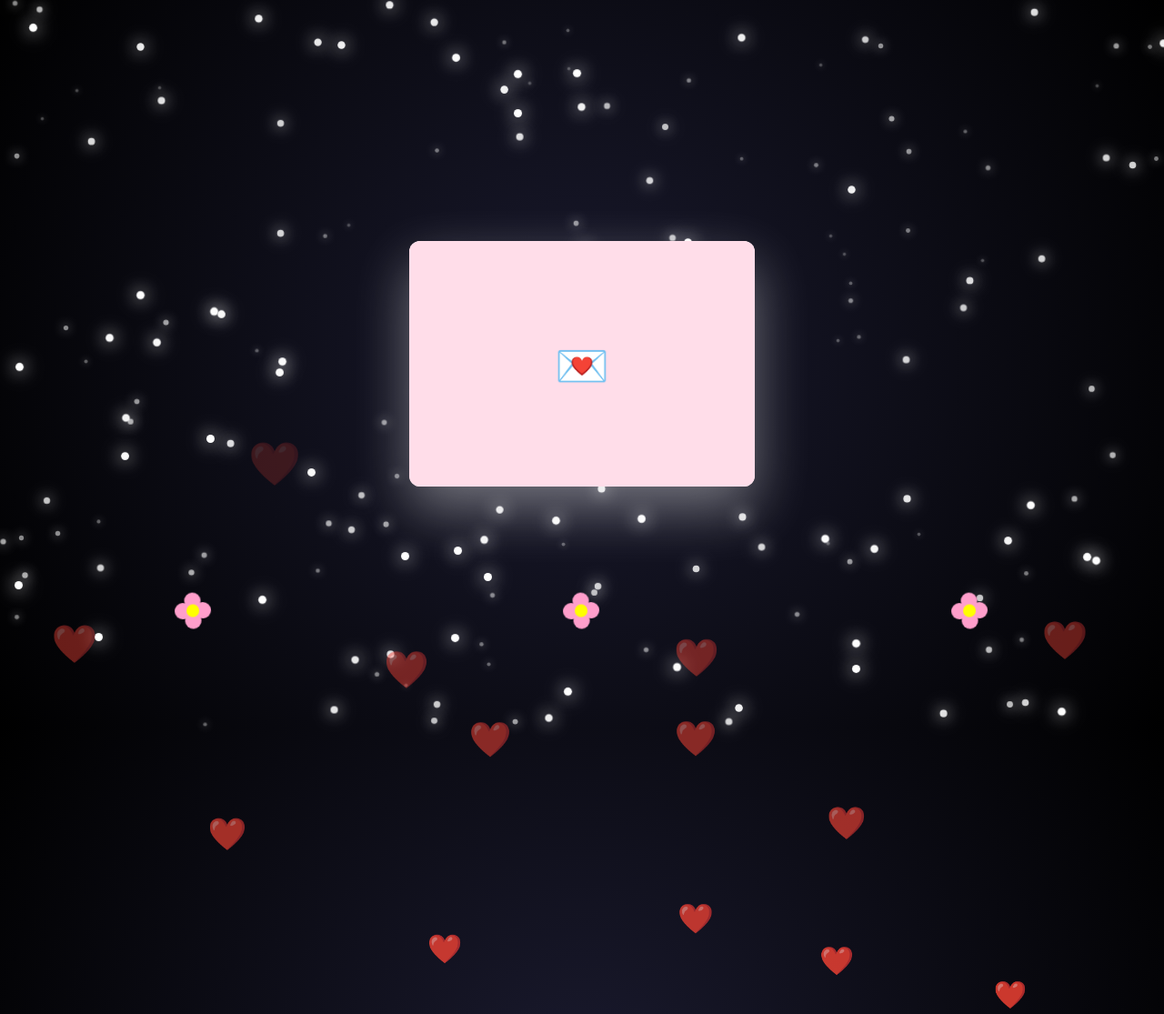
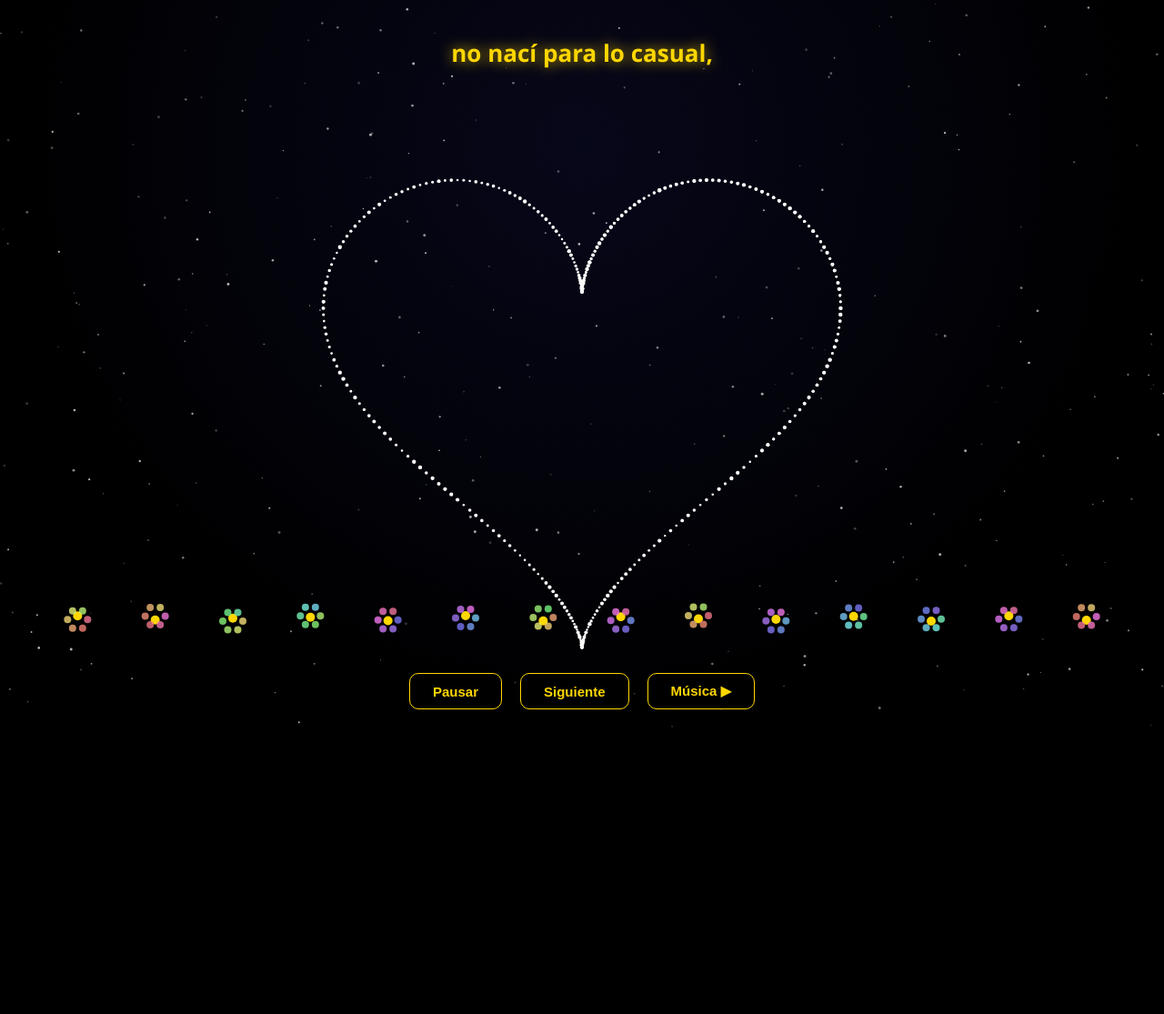
Before and after one commit to edgarlogil/carta-janeth, a plain HTML site: page index.html in a window 1280 px wide. Shown: the top 1115 px of the page at 91% size. After the commit the page ends 800 px from the top, so only its background shows below. Drawn offline with Linux system fonts and the light colour scheme.

Commit message:
Update index.html

```diff
--- a/index.html
+++ b/index.html
@@ -1,257 +1,334 @@
 <!DOCTYPE html>
 <html lang="es">
 <head>
-<meta charset="UTF-8" />
-<title>Carta para Janeth</title>
+<meta charset="utf-8" />
+<meta name="viewport" content="width=device-width,initial-scale=1" />
+<title>Promesas Estrelladas: E & J</title>
+<style>
+    :root { --gold: #FFD700; }
+    html, body { height: 100%; margin: 0; padding: 0; overflow: hidden; background: #000; }
 
-<style>
     body {
-        margin: 0;
-        height: 100vh;
-        overflow: hidden;
+        background: radial-gradient(circle at 50% 20%, #07071a 0%, #000 70%);
+        color: white;
+        font-family: 'Segoe UI', Arial, sans-serif;
+    }
+
+    #phraseBox {
+        position: absolute;
+        top: 40px;
+        width: 100%;
+        text-align: center;
+        font-size: 26px;
+        font-weight: bold;
+        color: var(--gold);
+        text-shadow: 0 0 15px rgba(255, 215, 0, 0.8);
+        z-index: 20;
+        padding: 0 10px;
+        box-sizing: border-box;
+    }
+
+    #controls {
+        position: fixed;
+        bottom: 20px;
+        width: 100%;
         display: flex;
         justify-content: center;
-        align-items: center;
-        font-family: "Segoe UI", sans-serif;
-        background: radial-gradient(circle at center, #1a1a2e, #000);
-        position: relative;
+        gap: 20px;
+        z-index: 30;
     }
 
-    /* Estrellas grandes */
-    .estrella {
-        position: absolute;
-        width: 5px;
-        height: 5px;
-        background: white;
-        border-radius: 50%;
-        opacity: 0;
-        box-shadow: 0 0 10px white, 0 0 20px white;
-        animation: brillar 2.5s infinite ease-in-out;
+    button {
+        padding: 10px 25px;
+        font-size: 15px;
+        border: 1px solid var(--gold);
+        cursor: pointer;
+        background: rgba(0, 0, 0, 0.7);
+        color: var(--gold);
+        border-radius: 10px;
+        font-weight: bold;
+        transition: 0.3s;
     }
 
-    @keyframes brillar {
-        0%,100% { opacity: 0.3; transform: scale(0.7); }
-        50% { opacity: 1; transform: scale(1.8); }
+    button:hover {
+        background: var(--gold);
+        color: black;
     }
 
-    /* Carta */
-    .carta {
-        width: 380px;
-        height: 270px;
-        background: #fff8f4;
-        position: relative;
-        border-radius: 12px;
-        box-shadow: 0 25px 60px rgba(255, 255, 255, 0.4);
-        transform-style: preserve-3d;
-        cursor: pointer;
-        transition: transform 1.2s;
-        z-index: 50;
-    }
-
-    .carta.abierta {
-        transform: rotateX(180deg);
-    }
-
-    .tapa {
-        position: absolute;
-        width: 100%;
-        height: 100%;
-        background: #ffdde9;
-        border-radius: 12px;
-        transform-origin: top;
-        backface-visibility: hidden;
-        display: flex;
-        justify-content: center;
-        align-items: center;
-        font-size: 3rem;
-        transition: transform 1.2s;
-    }
-
-    .carta.abierta .tapa {
-        transform: rotateX(-180deg);
-    }
-
-    .interior {
-        position: absolute;
-        width: 100%;
-        height: 100%;
-        background: #ffffffdd;
-        border-radius: 12px;
-        transform: rotateX(180deg);
-        backface-visibility: hidden;
-        padding: 25px;
-        display: flex;
-        justify-content: center;
-        align-items: center;
-    }
-
-    .texto {
-        font-family: "Brush Script MT", "Lucida Handwriting", cursive;
-        font-size: 1.8rem;
-        color: #ff1e6e;
-        text-shadow: 0 0 8px #ff82b5;
-        white-space: pre-wrap;
-        border-right: 3px solid #ff1e6e;
-        overflow: hidden;
-    }
-
-    /* Corazones flotando */
-    .corazon-bg {
-        position: absolute;
-        font-size: 2.5rem;
-        color: rgba(255,255,255,0.85);
-        animation: flotarCorazon linear infinite;
-        pointer-events: none;
-        z-index: 5;
-    }
-
-    @keyframes flotarCorazon {
-        0% { transform: translateY(110vh) scale(0.6); opacity: 0; }
-        20% { opacity: 1; }
-        100% { transform: translateY(-10vh) scale(1.3); opacity: 0; }
-    }
-
-    /* Flores */
-    .flores {
-        position: absolute;
-        bottom: -5px;
-        width: 100%;
-        height: 150px;
-        display: flex;
-        justify-content: space-around;
-        z-index: 20;
-    }
-
-    .flor {
-        width: 40px;
-        height: 40px;
-        animation: moverFlor 3s infinite alternate ease-in-out;
-        transform-origin: bottom center;
-        position: relative;
-    }
-
-    @keyframes moverFlor {
-        0% { transform: translateY(0px) rotate(-5deg); }
-        100% { transform: translateY(-15px) rotate(5deg); }
-    }
-
-    .petalo {
-        width: 18px;
-        height: 18px;
-        background: #ff9ecb;
-        border-radius: 50%;
-        position: absolute;
-    }
-
-    .petalo:nth-child(1) { top: 0; left: 11px; }
-    .petalo:nth-child(2) { top: 11px; left: 0; }
-    .petalo:nth-child(3) { top: 11px; right: 0; }
-    .petalo:nth-child(4) { bottom: 0; left: 11px; }
-
-    .centro {
-        width: 14px;
-        height: 14px;
-        background: yellow;
-        border-radius: 50%;
-        position: absolute;
-        top: 13px;
-        left: 13px;
+    canvas {
+        position: fixed;
+        top: 0;
+        left: 0;
+        display: block;
+        z-index: 1;
     }
 </style>
 </head>
-
 <body>
 
-<!-- AUDIO CORRECTO -->
-<audio id="musica" src="musica.mp3"></audio>
+<!-- 🎵 MUSICA -->
+<audio id="bgMusic" src="musica.mp3" loop></audio>
 
-<script>
-    /* Estrellas */
-    for (let i = 0; i < 180; i++) {
-        const e = document.createElement("div");
-        e.className = "estrella";
-        e.style.left = Math.random() * 100 + "vw";
-        e.style.top = Math.random() * 100 + "vh";
-        e.style.animationDuration = (1.5 + Math.random() * 3) + "s";
-        document.body.appendChild(e);
-    }
-</script>
+<div id="phraseBox"></div>
+<canvas id="starCanvas"></canvas>
 
-<!-- Carta -->
-<div class="carta" id="carta">
-    <div class="tapa">💌</div>
-    <div class="interior">
-        <div id="mensaje" class="texto"></div>
-    </div>
-</div>
-
-<!-- Flores -->
-<div class="flores">
-    <div class="flor"><div class="petalo"></div><div class="petalo"></div><div class="petalo"></div><div class="petalo"></div><div class="centro"></div></div>
-    <div class="flor"><div class="petalo"></div><div class="petalo"></div><div class="petalo"></div><div class="petalo"></div><div class="centro"></div></div>
-    <div class="flor"><div class="petalo"></div><div class="petalo"></div><div class="petalo"></div><div class="petalo"></div><div class="centro"></div></div>
+<div id="controls">
+    <button id="pauseBtn">Pausar</button>
+    <button id="nextBtn">Siguiente</button>
+    <button id="musicBtn">Música ▶</button>
 </div>
 
 <script>
-    const carta = document.getElementById("carta");
-    const mensaje = document.getElementById("mensaje");
-    const musica = document.getElementById("musica");
+const canvas = document.getElementById('starCanvas');
+const ctx = canvas.getContext('2d');
+let W, H, dpr;
 
-    const texto =
-`💖 Te amo Janeth 💖
+/* ===== MUSICA (AGREGADO) ===== */
+const music = document.getElementById("bgMusic");
+let musicPlaying = false;
 
-Eres lo más hermoso
-que tengo en la vida.
+document.getElementById("musicBtn").onclick = () => {
+    if (!musicPlaying) {
+        music.volume = 0.5;
+        music.play();
+        musicPlaying = true;
+        document.getElementById("musicBtn").innerText = "Música ⏸";
+    } else {
+        music.pause();
+        musicPlaying = false;
+        document.getElementById("musicBtn").innerText = "Música ▶";
+    }
+};
+/* ============================ */
 
-Siempre tú, siempre nosotros.
-🌸`;
+function resize() {
+    W = window.innerWidth;
+    H = window.innerHeight;
+    dpr = window.devicePixelRatio || 1;
+    canvas.width = W * dpr;
+    canvas.height = H * dpr;
+    ctx.setTransform(dpr, 0, 0, dpr, 0, 0);
+    init();
+}
 
-    let musicaIniciada = false;
+window.addEventListener('resize', resize);
 
-    carta.addEventListener("click", () => {
-        carta.classList.toggle("abierta");
+let skyStars = [], constellationStars = [], flowers = [], particles = [];
+let initialStars = [];
+let currentIndex = 0, isPaused = false, exploded = false;
 
-        if (!musicaIniciada) {
-            musica.play().catch(()=>{});
-            musicaIniciada = true;
+const phrases = [
+    "no nací para lo casual,",
+    "te bañaré si un día no pudieras hacerlo,",
+    "pondré una alarma para recordarte de tomar tus medicinas,",
+    "te llevaré el desayuno a la cama cuando no tengas ganas de levantarte,",
+    "y te dejaré el último bocado incluso si es mi comida favorita."
+];
+
+function rand(min, max) { return Math.random() * (max - min) + min; }
+
+function init() {
+    skyStars = [];
+    for(let i=0; i<300; i++) {
+        skyStars.push({ x: rand(0, W), y: rand(0, H), r: rand(0.5, 1.5), s: rand(0.01, 0.03), p: rand(0, Math.PI*2) });
+    }
+
+    flowers = [];
+    const fCount = 14;
+    for(let i=0; i<fCount; i++) {
+        const cx = (i+1) * (W / (fCount + 1));
+        const cy = H - 120;
+        const petals = [];
+        const baseHue = rand(0, 360);
+        for(let p=0; p<6; p++) petals.push({ ang: (Math.PI*2/6)*p, hue: (baseHue + p*20)%360 });
+        flowers.push({cx, cy, petals});
+    }
+
+    constellationStars = [];
+    for(let i=0; i<400; i++) {
+        constellationStars.push({ x: W/2, y: H/2, tx: W/2, ty: H/2, size: rand(1.2, 2.2) });
+    }
+    setShape(0);
+
+    initialStars = [
+        { x: -100, y: H/2, tx: W/2 - 30, ty: H/2, char: 'E', trail: [] },
+        { x: W + 100, y: H/2, tx: W/2 + 30, ty: H/2, char: 'J', trail: [] }
+    ];
+    exploded = false;
+    particles = [];
+}
+
+function normalize(pts) {
+    let mx=0, my=0; pts.forEach(p => { mx+=p.x; my+=p.y; });
+    mx /= pts.length; my /= pts.length;
+    let scale = Math.min(W, H) / 45;
+    return pts.map(p => ({ x: (p.x-mx)*scale + W/2, y: (p.y-my)*scale + H/2 + 10 }));
+}
+
+const shapes = [
+    () => { // Corazón
+        let pts = [];
+        for(let i=0; i<300; i++) {
+            let t = (i/300) * Math.PI * 2;
+            pts.push({ x: 16*Math.pow(Math.sin(t),3), y: -(13*Math.cos(t)-5*Math.cos(2*t)-2*Math.cos(3*t)-Math.cos(4*t)) });
+        }
+        return normalize(pts);
+    },
+    () => { // BAÑERA
+        let pts = [];
+        for(let a=0; a<6.28; a+=0.4) pts.push({x: Math.cos(a)*4, y: Math.sin(a)*1.5 - 12});
+        for(let i=0; i<80; i++) pts.push({x: rand(-4, 4), y: rand(-11, 4)});
+        for(let a=0; a<6.28; a+=0.6) pts.push({x: Math.cos(a)*1.5 - 2, y: Math.sin(a)*1.5 + 4});
+        for(let x=-4; x<-1; x+=0.5) pts.push({x, y:6});
+        for(let a=0; a<6.28; a+=0.6) pts.push({x: Math.cos(a)*1.5 + 2, y: Math.sin(a)*1.5 + 4});
+        for(let x=1; x<4; x+=0.5) pts.push({x, y:6});
+        return normalize(pts);
+    },
+    () => { // Reloj
+        let pts = [];
+        for(let a=0; a<6.28; a+=0.1) pts.push({x: Math.cos(a)*10, y: Math.sin(a)*10});
+        for(let i=0; i<15; i++) pts.push({x: 0, y: -i*0.6}, {x: i*0.4, y: 0});
+        return normalize(pts);
+    },
+    () => { // Cama
+        let pts = [];
+        for(let x=-12; x<=12; x+=1.2) { pts.push({x, y:4}, {x, y:0}); }
+        for(let y=0; y<=4; y+=1) { pts.push({x:-12, y}, {x:12, y}); }
+        for(let y=0; y>=-8; y-=1) pts.push({x:-12, y}, {x:-10, y});
+        for(let x=-9; x<=-5; x+=0.5) for(let y=-1; y>=-3; y-=1) pts.push({x, y});
+        for(let x=-3; x<=1; x+=0.5) for(let y=-1; y>=-3; y-=1) pts.push({x, y});
+        return normalize(pts);
+    },
+    () => { // Plato
+        let pts = [];
+        for(let a=0; a<6.28; a+=0.1) pts.push({x: Math.cos(a)*10, y: Math.sin(a)*10});
+        for(let a=0; a<6.28; a+=0.25) pts.push({x: Math.cos(a)*7, y: Math.sin(a)*7});
+        for(let i=0; i<50; i++) {
+            let t = (i/50) * Math.PI * 2;
+            pts.push({ x: 0.2*(16*Math.pow(Math.sin(t),3)), y: 0.2*(-(13*Math.cos(t)-5*Math.cos(2*t)-2*Math.cos(3*t)-Math.cos(4*t))) });
+        }
+        for(let j=-6; j<6; j+=1) pts.push({x:-12, y:j}, {x:12, y:j});
+        return normalize(pts);
+    }
+];
+
+function setShape(idx) {
+    const pts = shapes[idx]();
+    constellationStars.forEach((s, i) => {
+        const p = pts[i % pts.length];
+        s.tx = p.x;
+        s.ty = p.y;
+    });
+}
+
+function createExplosion(x, y) {
+    for(let i=0; i<60; i++) {
+        particles.push({
+            x, y,
+            vx: rand(-5,5), vy: rand(-5,5),
+            life: 1,
+            color: `hsla(${rand(45,55)},100%,70%,1)`
+        });
+    }
+}
+
+function typeWriter(text) {
+    const box = document.getElementById('phraseBox');
+    box.innerHTML = "";
+    let i = 0;
+    clearInterval(window.typeTimer);
+    window.typeTimer = setInterval(() => {
+        if(!isPaused) {
+            box.innerHTML += text.charAt(i);
+            i++;
+            if(i >= text.length) clearInterval(window.typeTimer);
+        }
+    }, 50);
+}
+
+function animate() {
+    if(!isPaused) {
+        ctx.clearRect(0,0,W,H);
+
+        skyStars.forEach(s => {
+            const op = (Math.sin(Date.now()*s.s + s.p)+1)/2;
+            ctx.fillStyle = `rgba(255,255,255,${0.2+op*0.5})`;
+            ctx.beginPath(); ctx.arc(s.x,s.y,s.r,0,Math.PI*2); ctx.fill();
+        });
+
+        constellationStars.forEach(s => {
+            s.x += (s.tx-s.x)*0.06;
+            s.y += (s.ty-s.y)*0.06;
+            ctx.fillStyle="white";
+            ctx.beginPath(); ctx.arc(s.x,s.y,s.size,0,Math.PI*2); ctx.fill();
+        });
+
+        if(!exploded) {
+            let close = 0;
+            initialStars.forEach(s => {
+                s.trail.push({x:s.x,y:s.y});
+                if(s.trail.length>25) s.trail.shift();
+                s.x += (s.tx-s.x)*0.02;
+                s.y += (s.ty-s.y)*0.02;
+
+                ctx.strokeStyle="rgba(255,215,0,0.3)";
+                ctx.lineWidth=2;
+                ctx.beginPath();
+                s.trail.forEach(p=>ctx.lineTo(p.x,p.y));
+                ctx.stroke();
+
+                ctx.fillStyle="white";
+                ctx.font="bold 24px Arial";
+                ctx.shadowBlur=10;
+                ctx.shadowColor="gold";
+                ctx.fillText(s.char,s.x-8,s.y+8);
+                ctx.shadowBlur=0;
+
+                if(Math.abs(s.x-s.tx)<5) close++;
+            });
+
+            if(close===2){
+                exploded=true;
+                createExplosion(W/2,H/2);
+            }
         }
 
-        if (carta.classList.contains("abierta")) {
-            mensaje.innerText = "";
-            mensaje.style.borderRight = "3px solid #ff1e6e";
-            escribirTexto();
-        }
-    });
+        particles.forEach((p,i)=>{
+            p.x+=p.vx; p.y+=p.vy; p.life-=0.02;
+            ctx.fillStyle=p.color.replace('1)',p.life+')');
+            ctx.beginPath(); ctx.arc(p.x,p.y,2,0,Math.PI*2); ctx.fill();
+            if(p.life<=0) particles.splice(i,1);
+        });
 
-    function escribirTexto() {
-        let i = 0;
-        const velocidad = 70;
+        const now = Date.now()*0.002;
+        flowers.forEach(f=>{
+            ctx.fillStyle="#FFD700";
+            ctx.beginPath(); ctx.arc(f.cx,f.cy+Math.sin(now+f.cx)*3,5,0,Math.PI*2); ctx.fill();
+            f.petals.forEach(p=>{
+                const px=f.cx+Math.cos(p.ang)*11;
+                const py=f.cy+Math.sin(p.ang)*11+Math.sin(now*2+f.cx)*3;
+                ctx.fillStyle=`hsla(${p.hue},80%,70%,0.8)`;
+                ctx.beginPath(); ctx.arc(px,py,4,0,Math.PI*2); ctx.fill();
+            });
+        });
+    }
+    requestAnimationFrame(animate);
+}
 
-        const intervalo = setInterval(() => {
-            mensaje.innerText = texto.slice(0, i);
-            i++;
+resize();
+typeWriter(phrases[0]);
+animate();
 
-            if (i > texto.length) {
-                clearInterval(intervalo);
-                mensaje.style.borderRight = "none";
-            }
-        }, velocidad);
-    }
+document.getElementById('nextBtn').onclick = () => {
+    currentIndex = (currentIndex + 1) % phrases.length;
+    setShape(currentIndex);
+    typeWriter(phrases[currentIndex]);
+};
 
-    function crearCorazon() {
-        const c = document.createElement("div");
-        c.className = "corazon-bg";
-        c.innerText = "❤️";
-
-        c.style.left = Math.random() * 100 + "vw";
-        c.style.animationDuration = (4 + Math.random() * 6) + "s";
-
-        document.body.appendChild(c);
-        setTimeout(() => c.remove(), 12000);
-    }
-
-    setInterval(crearCorazon, 300);
+document.getElementById('pauseBtn').onclick = e => {
+    isPaused = !isPaused;
+    e.target.innerText = isPaused ? "Reanudar" : "Pausar";
+};
 </script>
-
 </body>
 </html>
```
